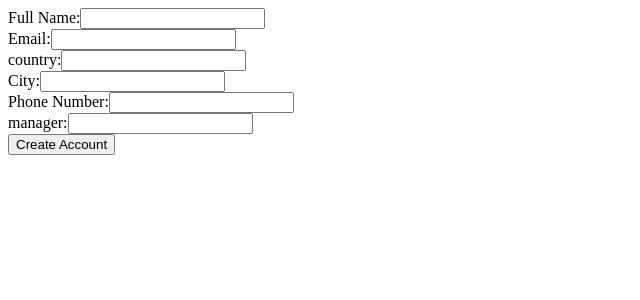
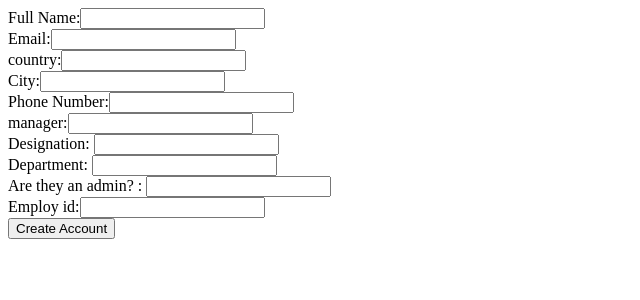
Before and after one commit to Manan006/internship-enterprise-app, a Flask app: template templates/create_account.html in a window 1280 px wide. Shown: the top 300 px of the page, without its empty margins (0-640 px from the left). Run offline with Flask 2, Linux system fonts and the light colour scheme; the template is opened without the code that fills it, so the values that code supplies are empty.

Commit message:
Completed Organisation and user account backend

```diff
--- a/app.py
+++ b/app.py
@@ -13,24 +13,35 @@ app = flask.Flask(__name__)
 def signup():
     return flask.render_template("create_org.html")
 
-@app.route("/api/create_account",methods=["POST"])
+@app.route("/add_employ")
+def add_employ():
+    return flask.render_template("create_account.html")
+
+@app.route("/api/add_employ",methods=["POST"])
 def api_create_account():
     form=flask.request.form
     name=form['name']
     email=form['email']
+    country=form['country']
+    city=form['city']
     phone=form['phone']
-    city=form['city']
-    country=form['country']
     manager=form['manager']
-    organisation=form['organisation']
     designation=form['designation']
     admin=form['admin']
-    if admin.lower.startswith('y'):
+    department=form['department']
+    employ_id=form['employ_id']
+    if admin.lower().startswith('y'):
         admin=0
     else:
         admin=1
-    department=form['department']
-    employ_id=form['employ_id']
+    session_id=flask.request.cookies.get('session')
+    employ=session.get(session_id)
+    if not employ.success:
+        return "Please login"
+    employ=employ.content
+    if not employ.admin>admin:
+        return "Only owners can add new admins and only admins can add new employs"
+    organisation=employ.organisation
     data={
         "name":name,
         "email":email,
@@ -48,6 +59,8 @@ def api_create_account():
     if not item.success:
         return item.content
     return (f"Made your account!")
+
+
 
 @app.route("/api/create_org",methods=["POST"])
 def api_create_org():
--- a/internalapi/organisations.py
+++ b/internalapi/organisations.py
@@ -54,7 +54,7 @@ class organisations:
         "phone":phone,
         "city":address,
         "country":country,
-        "manager":"NULL",
+        "manager":employ_id,
         "organisation":id,
         "designation":designation,
         "admin":2,
--- a/templates/create_account.html
+++ b/templates/create_account.html
@@ -1,9 +1,13 @@
-<form action="api/create_account" method="POST">
+<form action="api/add_employ" method="POST">
 	Full Name:<input name="name"></input><br>
 	Email:<input name="email",type="email"></input><br>
 	country:<input name="country"></input><br>
 	City:<input name="city"></input><br>
 	Phone Number:<input name="phone",type="number"></input><br>
 	manager:<input name="manager"></input><br>
+	Designation: <input name="designation"></input><br>
+	Department: <input name="department"></input><br>
+	Are they an admin? : <input name="admin"></input><br>
+	Employ id:<input name="employ_id",type="number"></input><br>
 	<button>Create Account</button>
 </form>
```
Also changed, not shown: internalapi/users.py (+5 -6 lines).
